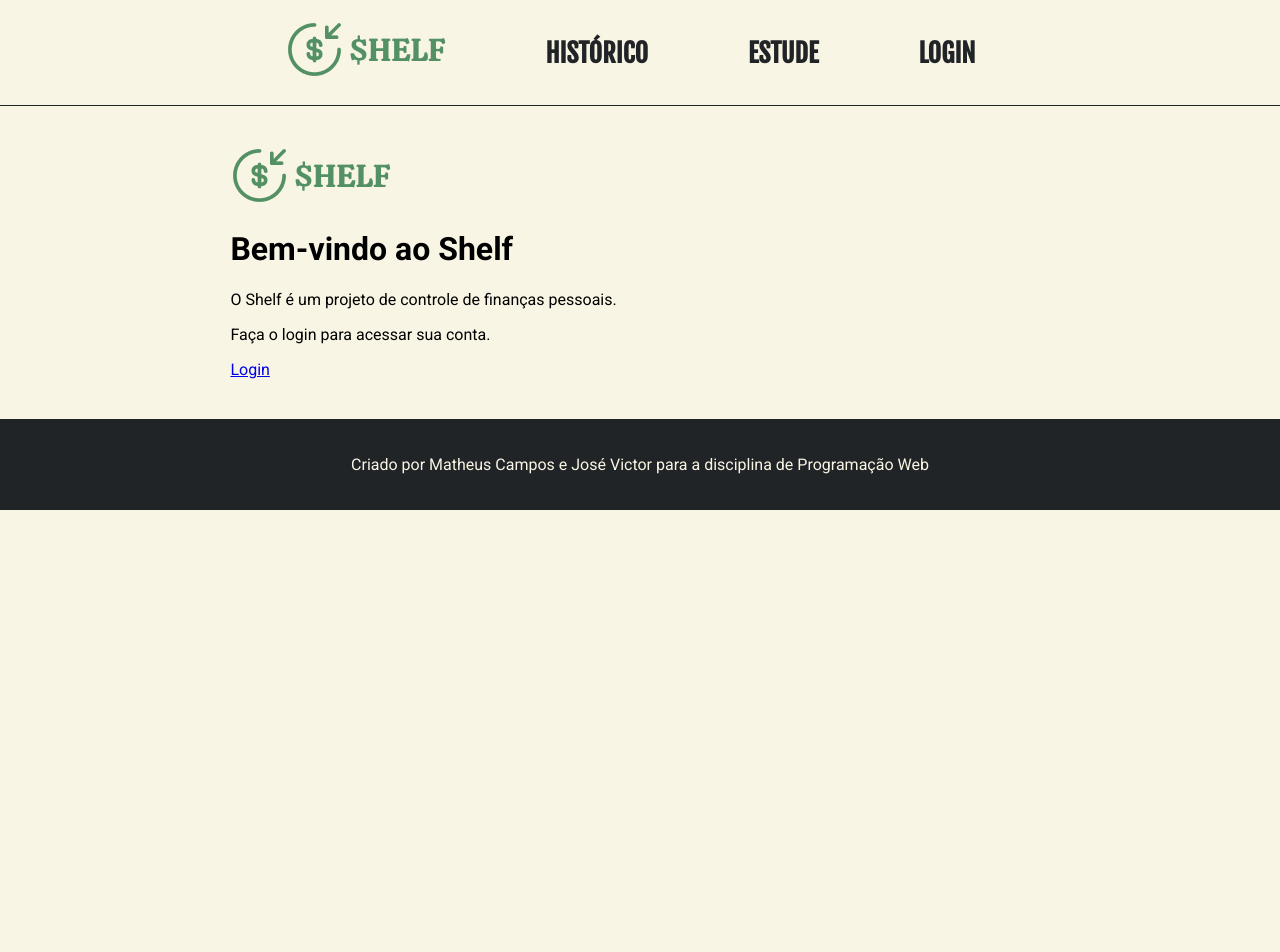
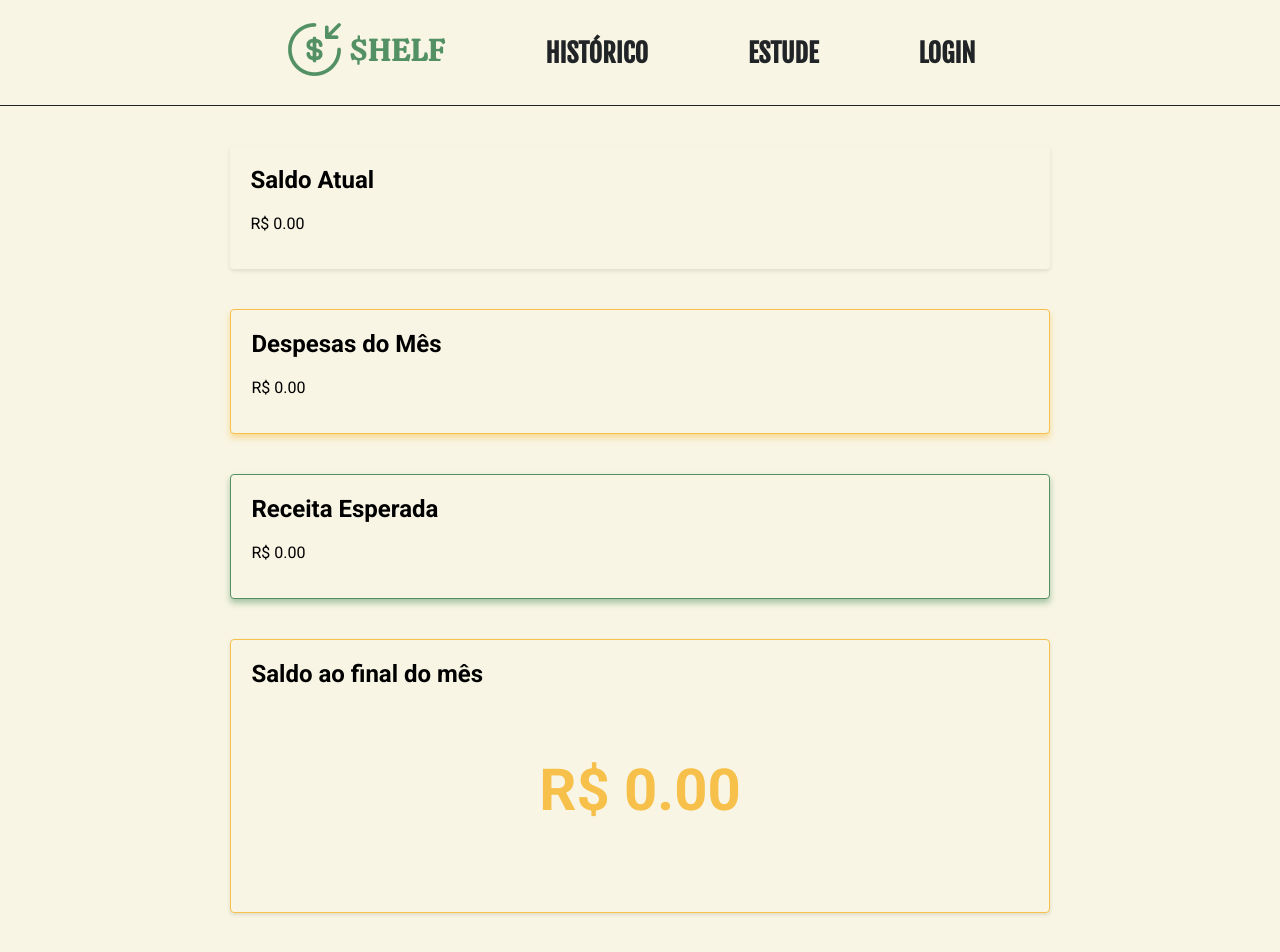
Before and after one commit to matheuscampos-it/plataforma-shelf, a React (Create React App) app: page / in a window 1280 px wide. Shown: the top 952 px of the page. Before the commit the page ends 802 px from the top, so only its background shows below. Built offline with nearby package versions, Linux system fonts and the light colour scheme.

Commit message:
Botão registrar e correções no package.json

```diff
--- a/package.json
+++ b/package.json
@@ -9,6 +9,7 @@
     "react": "^18.2.0",
     "react-bootstrap": "^2.7.4",
     "react-dom": "^18.2.0",
+    "react-router-dom": "^6.13.0",
     "react-scripts": "5.0.1",
     "web-vitals": "^2.1.4"
   },
--- a/src/App.css
+++ b/src/App.css
@@ -81,6 +81,26 @@ header {
 .header-links img {
   max-width: 200px;
 }
+
+/* Estilo botão registrar */
+.registrar-btn {
+  background-color: #539165;
+  color: #fff;
+  font-family: 'Roboto', sans-serif;
+  border: none;
+  padding: 10px 20px;
+  font-size: 16px;
+  border-radius: 4px;
+  cursor: pointer;
+  transition: background-color 0.3s ease;
+  margin-top: 20px;
+}
+
+.registrar-btn:hover {
+  background-color: #3b6d4f;
+}
+
+
 
 /* Estilos do container de login */
 .login-container {
--- a/src/Home.js
+++ b/src/Home.js
@@ -13,21 +13,6 @@ function Home() {
   const [salario, setSalario] = useState(0);
   const [investimentos, setInvestimentos] = useState(0);
   const [receitasOutros, setReceitasOutros] = useState(0);
-  const [isLoggedIn, setIsLoggedIn] = useState(false); // Estado de login do usuário
-
-  if (!isLoggedIn) {
-    return (
-      <main>
-        <div className="generic-home">
-          <img src={logo} alt="Logo" />
-          <h1>Bem-vindo ao Shelf</h1>
-          <p>O Shelf é um projeto de controle de finanças pessoais.</p>
-          <p>Faça o login para acessar sua conta.</p>
-          <Link to="/login">Login</Link>
-        </div>
-      </main>
-    );
-  }
 
   const despesasTotal = aluguel + alimentacao + transporte + despesasOutros;
   const receitaTotal = salario + investimentos + receitasOutros;
@@ -64,126 +49,141 @@ function Home() {
     saldoBorderColor = '#539165'; // Verde
   }
 
+  const handleRegistrarMovimentacao = () => {
+    // Lógica para registrar a movimentação
+    // Implemente de acordo com sua necessidade
+    console.log('Movimentação registrada!');
+  };
+
   return (
     <main>
-      <div className='shelf'>
-        <section id='shelf section-content'>
-          <div className='coluna-esq'>
+      <div className="shelf">
+        <section className="section-content">
+          <div className="coluna-esq">
             <h2>Saldo Atual</h2>
-            <input
-              className='input-box'
-              type='number'
-              value={saldoAtual}
-              onChange={(event) => setSaldoAtual(Number(event.target.value))}
-            />
+            <p>R$ {saldoAtual.toFixed(2)}</p>
           </div>
-          <div className='coluna-dir'></div>
+          <div className="coluna-dir"></div>
         </section>
 
-        <section className='despesas section-content' id='shelf'>
-          <div className='coluna-esq'>
+        <section className="despesas section-content">
+          <div className="coluna-esq">
             <h2 onClick={() => alternarDropdown('despesas')}>Despesas do Mês</h2>
             {despesasAberto ? (
-              <>
-                <div className='input-group'>
+              <div className="detalhes">
+                <div className="input-group">
                   <label>Aluguel:</label>
                   <input
-                    className='input-box'
-                    type='number'
+                    className="input-box"
+                    type="number"
                     value={aluguel}
                     onChange={(event) => setAluguel(Number(event.target.value))}
                   />
                 </div>
-                <div className='input-group'>
+                <div className="input-group">
                   <label>Alimentação:</label>
                   <input
-                    className='input-box'
-                    type='number'
+                    className="input-box"
+                    type="number"
                     value={alimentacao}
                     onChange={(event) => setAlimentacao(Number(event.target.value))}
                   />
                 </div>
-                <div className='input-group'>
+                <div className="input-group">
                   <label>Transporte:</label>
                   <input
-                    className='input-box'
-                    type='number'
+                    className="input-box"
+                    type="number"
                     value={transporte}
                     onChange={(event) => setTransporte(Number(event.target.value))}
                   />
                 </div>
-                <div className='input-group'>
+                <div className="input-group">
                   <label>Outros:</label>
                   <input
-                    className='input-box'
-                    type='number'
+                    className="input-box"
+                    type="number"
                     value={despesasOutros}
                     onChange={(event) => setDespesasOutros(Number(event.target.value))}
                   />
                 </div>
-              </>
+                <button className="registrar-btn" onClick={handleRegistrarMovimentacao}>
+                  Registrar Movimentação
+                </button>
+              </div>
             ) : (
-              <p>R${despesasTotal}</p>
+              <p>R$ {despesasTotal.toFixed(2)}</p>
             )}
           </div>
-          <div className='coluna-dir'></div>
+          <div className="coluna-dir"></div>
         </section>
 
-        <section className='receita section-content' id='shelf'>
-          <div className='coluna-esq'>
+        <section className="receita section-content">
+          <div className="coluna-esq">
             <h2 onClick={() => alternarDropdown('receitas')}>Receita Esperada</h2>
             {receitasAberto ? (
-              <>
-                <div className='input-group'>
+              <div className="detalhes">
+                <div className="input-group">
                   <label>Salário:</label>
                   <input
-                    className='input-box'
-                    type='number'
+                    className="input-box"
+                    type="number"
                     value={salario}
                     onChange={(event) => setSalario(Number(event.target.value))}
                   />
                 </div>
-                <div className='input-group'>
+                <div className="input-group">
                   <label>Investimentos:</label>
                   <input
-                    className='input-box'
-                    type='number'
+                    className="input-box"
+                    type="number"
                     value={investimentos}
                     onChange={(event) => setInvestimentos(Number(event.target.value))}
                   />
                 </div>
-                <div className='input-group'>
+                <div className="input-group">
                   <label>Outros:</label>
                   <input
-                    className='input-box'
-                    type='number'
+                    className="input-box"
+                    type="number"
                     value={receitasOutros}
                     onChange={(event) => setReceitasOutros(Number(event.target.value))}
                   />
                 </div>
-              </>
+                <button className="registrar-btn" onClick={handleRegistrarMovimentacao}>
+                  Registrar Movimentação
+                </button>
+              </div>
             ) : (
-              <p>R${receitaTotal}</p>
+              <p>R$ {receitaTotal.toFixed(2)}</p>
             )}
           </div>
-          <div className='coluna-dir'></div>
+          <div className="coluna-dir"></div>
         </section>
 
-        <section className='saldo-final' id='shelf' style={{ border: `1px solid ${saldoBorderColor}`, boxShadow: `0 2px 4px rgba(0, 0, 0, 0.1)` }}>
-          <div className='coluna-esq'>
+        <section
+          className="saldo-final"
+          style={{ border: `1px solid ${saldoBorderColor}`, boxShadow: '0 2px 4px rgba(0, 0, 0, 0.1)' }}
+        >
+          <div className="coluna-esq">
             <h2>Saldo ao final do mês</h2>
             <p style={{ color: saldoFinal < 0 ? '#FC3503' : saldoFinal <= 200 ? '#F7C04A' : '#539165' }}>
-              R${saldoFinal}
+              R$ {saldoFinal.toFixed(2)}
             </p>
           </div>
-          <div className='coluna-dir'></div>
+          <div className="coluna-dir"></div>
         </section>
 
         <section className={`mensagem ${saldoFinal < 0 ? 'negativo' : saldoFinal <= 200 ? 'atencao' : 'positivo'}`}>
-          {saldoFinal < 0 && <p>Cuidado! Sua conta está no vermelho, procure economizar! Nada de fast food pelas próximas semanas.</p>}
-          {saldoFinal >= 0 && saldoFinal <= 200 && <p>Atenção, você ainda não está no vermelho, mas está quase!</p>}
-          {saldoFinal > 200 && <p>Legal, tudo tranquilo, compre um açaí para comemorar!</p>}
+          {saldoFinal < 0 && (
+            <p>Cuidado! Seu saldo está negativo. Considere revisar suas despesas e buscar novas receitas.</p>
+          )}
+          {saldoFinal <= 200 && saldoFinal >= 0 && (
+            <p>Atenção! Seu saldo está baixo. Faça um planejamento financeiro para evitar problemas.</p>
+          )}
+          {saldoFinal > 200 && <p>Parabéns! Seu saldo está positivo. Continue mantendo o controle financeiro.</p>}
         </section>
+
       </div>
     </main>
   );
```
